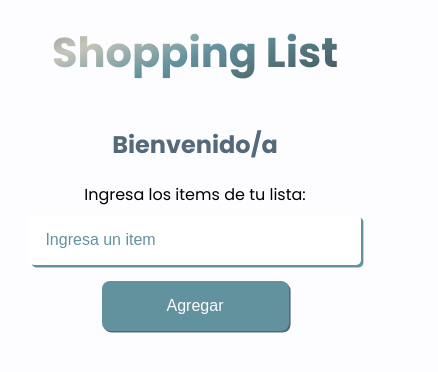
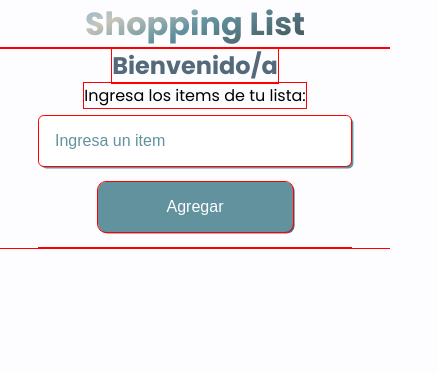
Before and after one commit to AndresCGuerrero/shopping-list-app, a plain HTML site: page index.html in a window 390 px wide. Shown: the whole page, 438 px wide, since content can reach past the window. Drawn offline with Linux system fonts and the light colour scheme.

Commit message:
Fix overflow in mobiles

```diff
--- a/assets/css/style.css
+++ b/assets/css/style.css
@@ -1,4 +1,5 @@
-Reset *,
+/* Reset  */
+*,
 ::after,
 ::before {
   box-sizing: border-box;
@@ -6,9 +7,14 @@ Reset *,
   margin: 0;
 }
 
+* {
+  outline: 1px solid red;
+}
+
 img,
 video {
   max-width: 100%;
+  height: auto;
 }
 
 /* style colors, fonts */
@@ -27,17 +33,22 @@ body {
   background-color: var(--main-bg-c);
 }
 
+main {
+  width: 100%;
+  box-sizing: border-box;
+  padding: 0;
+}
+
 h1 {
-  padding: 0.5rem;
+  padding: 0 0.5rem;
   text-align: center;
   animation: init 3s ease-in-out;
-  transform: scale(1.3);
   background-image: linear-gradient(
     340deg,
     rgba(57, 61, 63, 1) 10%,
     rgba(98, 146, 158, 1) 49%,
     rgba(198, 197, 185, 1) 68%,
-    rgba(84, 106, 123, 1) 99%
+    rgb(58, 166, 248) 99%
   );
   background-clip: text;
   color: transparent;
@@ -61,7 +72,7 @@ h1 {
   border: none;
   border-radius: 0.3rem;
   box-shadow: 0.15rem 0.15rem var(--accent-color);
-  font-size: clamp(1rem, 3vw, 1.1rem);
+  font-size: clamp(1rem, 2.5vw, 1.5rem);
 }
 
 #items-submit::placeholder {
@@ -72,7 +83,7 @@ h1 {
   outline: none;
   border: none;
   box-shadow: 0 0 0 0.15rem var(--accent-color) inset;
-  font-size: clamp(1rem, 3vw, 1.1rem);
+  font-size: clamp(1rem, 2.5vw, 1.5rem);
 
   color: var(--accent-color);
 }
@@ -87,7 +98,7 @@ h1 {
   border: none;
   box-shadow: 0.1rem 0.1rem var(--main-color);
   color: var(--main-bg-c);
-  font-size: clamp(1rem, 3vw, 2rem);
+  font-size: clamp(1rem, 2.5vw, 1.5rem);
 }
 
 .items {
@@ -106,7 +117,7 @@ h1 {
   display: flex;
   justify-content: space-between;
   margin-top: 0.5rem;
-  font-size: clamp(1.2rem, 3vw, 2rem);
+  font-size: clamp(1rem, 2.5vw, 1.5rem);
 }
 
 .listcheck {
```
